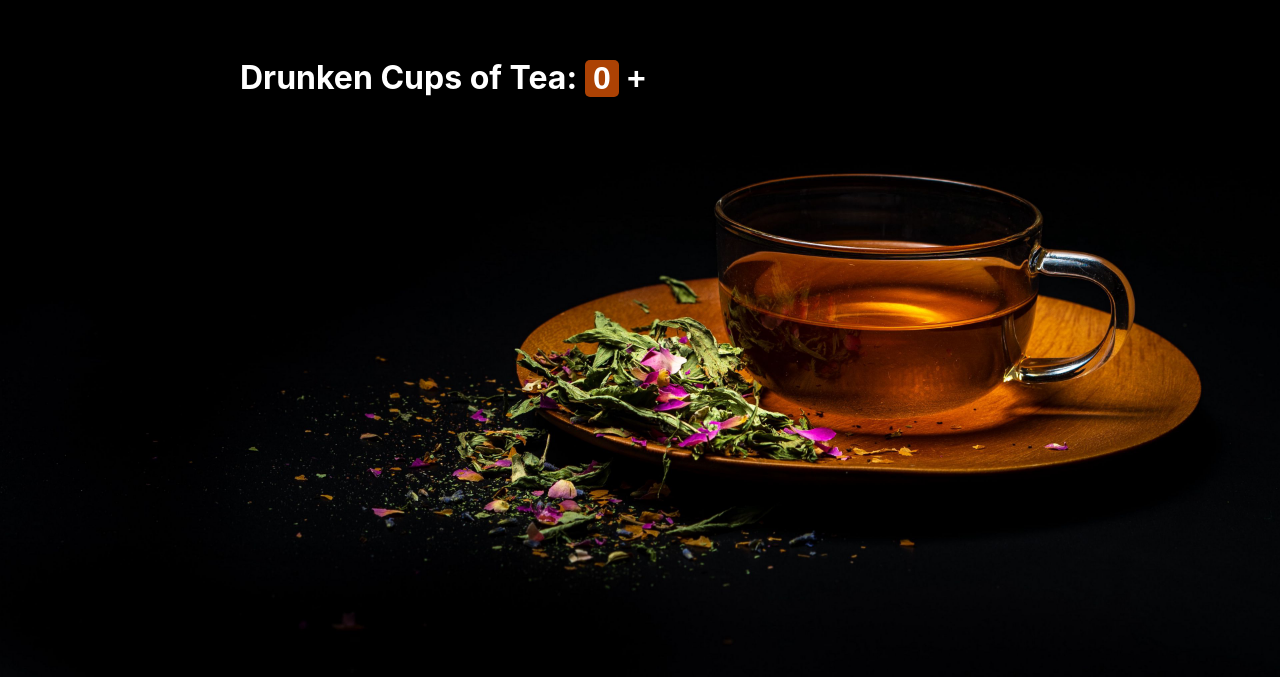
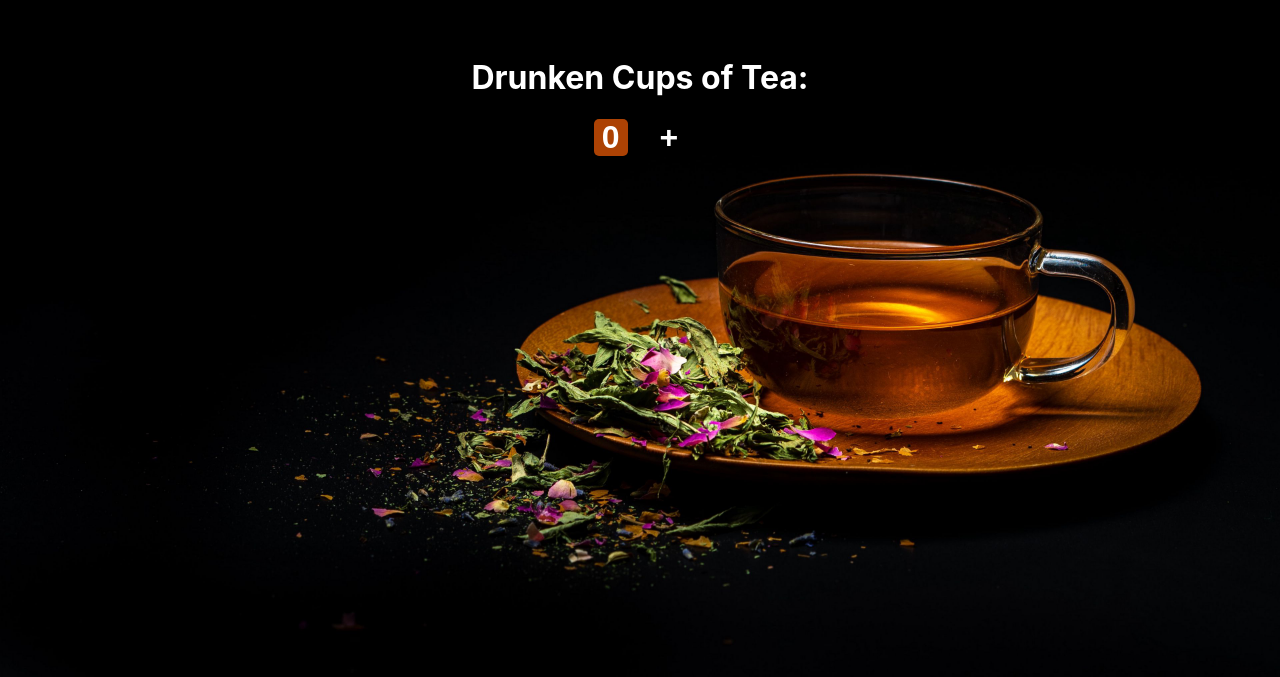
Before and after one commit to RyanFlm/tea-counter, a React (Create React App) app: page / in a window 1280 px wide. Shown: the part 123-800 px from the top of the page. Built offline with nearby package versions, Linux system fonts and the light colour scheme.

Commit message:
Easier responsible code (no media queries)

```diff
--- a/src/App.scss
+++ b/src/App.scss
@@ -15,13 +15,9 @@
   .actionArea {
     position: relative;
     top: 20%;
-    left: 15rem;
+    left: 0;
     width: 100%;
-
-    @media only screen and (max-width: 800px) {
-      left: 0;
-      text-align: center;
-    }
+    text-align: center;
 
     .title, .count, .countUp {
       font-size: 2rem;
@@ -30,9 +26,7 @@
     }
 
     .title {
-      @media only screen and (max-width: 800px) {
         display: block;
-      }
     }
 
     .count {
@@ -43,10 +37,8 @@
     }
 
     .countUp {
-      padding: 0 .5rem;
-      @media only screen and (max-width: 800px) {
-        margin-left: 1rem;
-      }
+      padding: 0 1rem;
+      margin-left: 1rem;
     }
   }
 }
```
